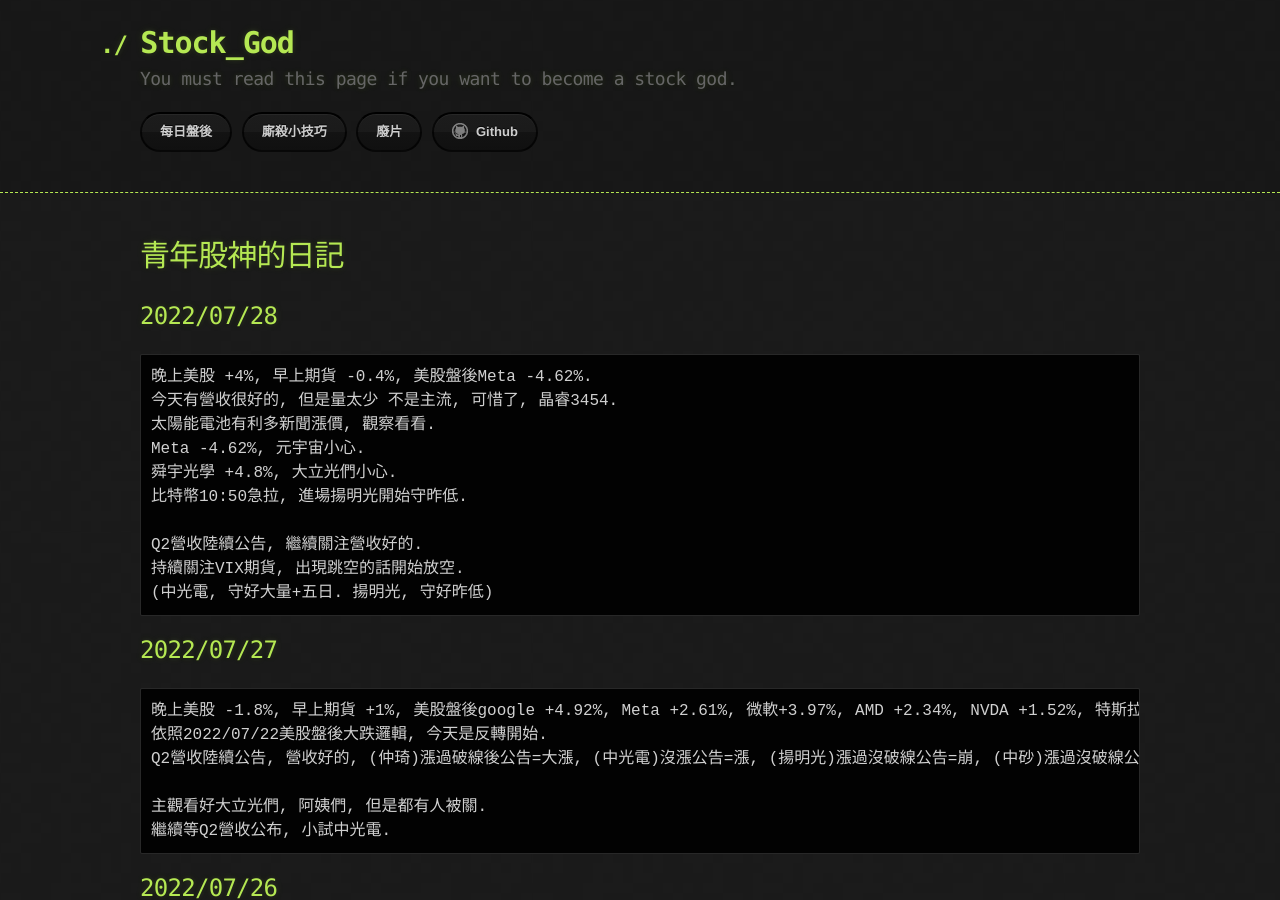
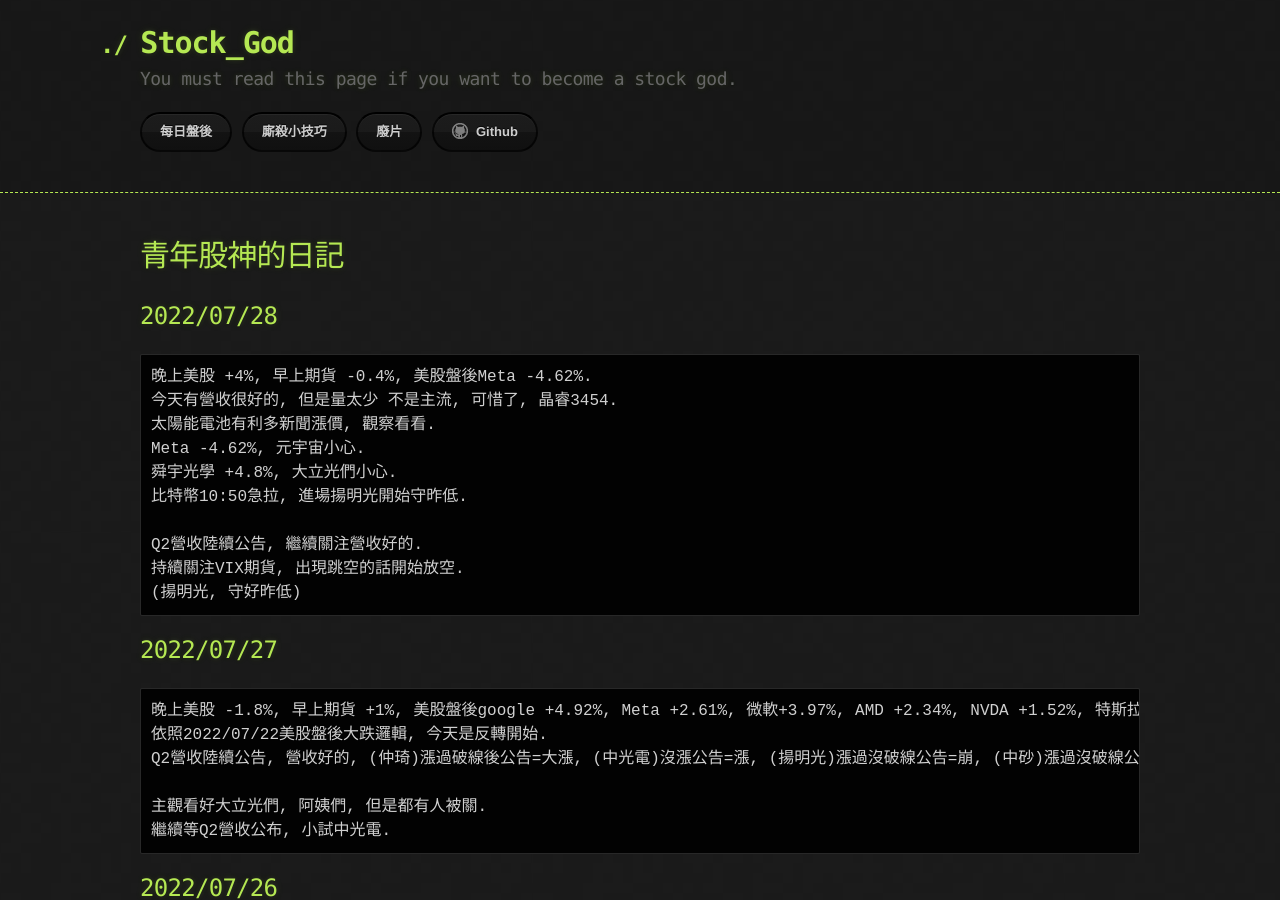
Before and after one commit to lepg5487/Stock_God, a Jekyll site: the page built from index.md, in a window 1280 px wide and 900 px high. Built offline with Jekyll 4.4.1, drawn with Linux system fonts in a browser that asks for light colours; our own code applies the rules of GitHub Pages for plain Markdown files.

Commit message:
Update index.md

````diff
--- a/index.md
+++ b/index.md
@@ -14,7 +14,7 @@ Meta -4.62%, 元宇宙小心.
 
 Q2營收陸續公告, 繼續關注營收好的.
 持續關注VIX期貨, 出現跳空的話開始放空.
-(中光電, 守好大量+五日. 揚明光, 守好昨低)
+(揚明光, 守好昨低)
 ```
 
 ## 2022/07/27
````
